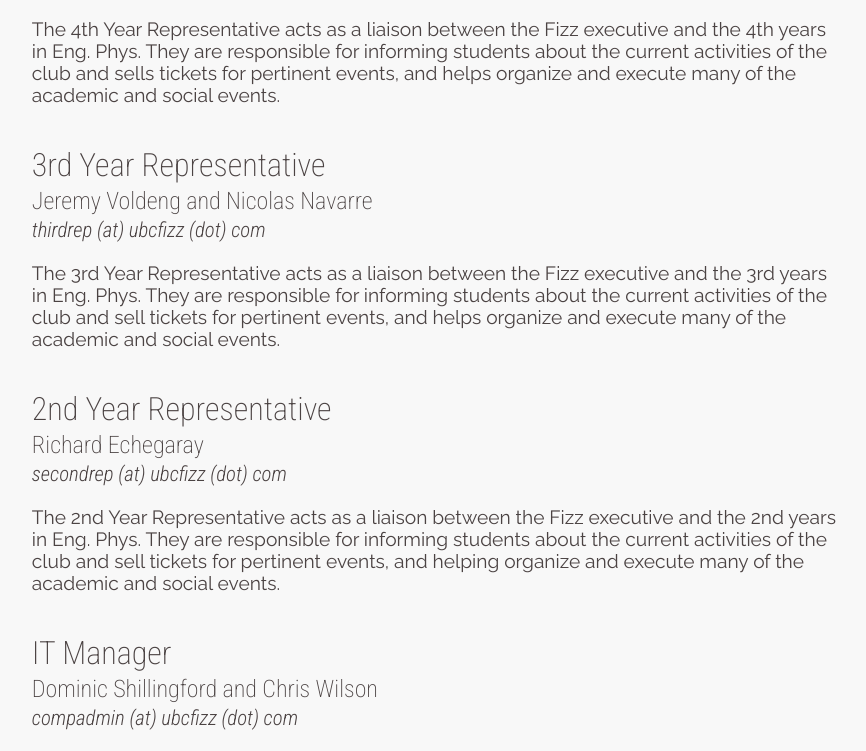
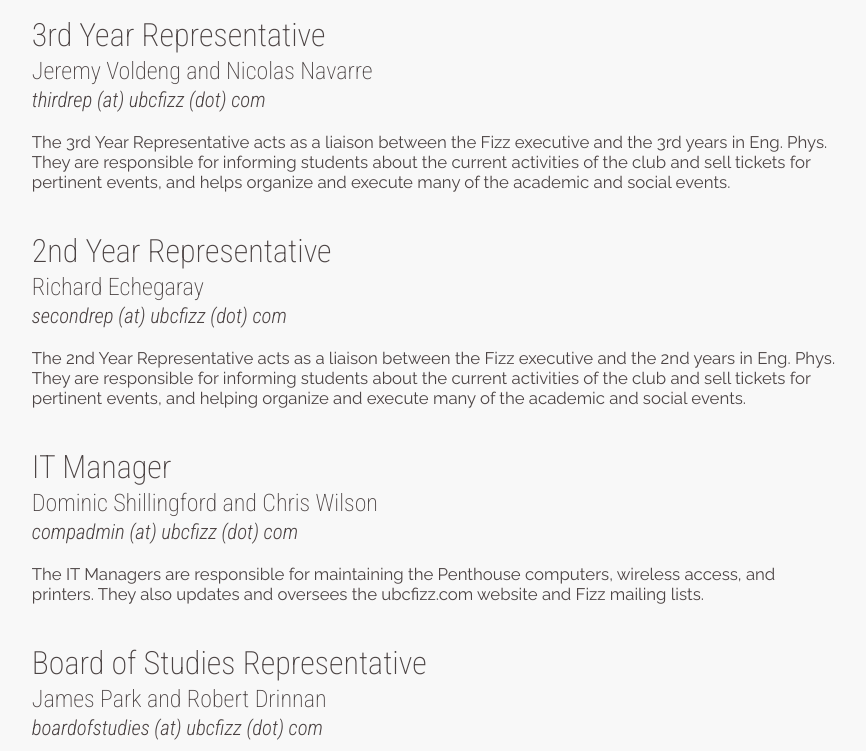
Before and after one commit to ubcengfizz/ubcfizz.ca-website, a React (Create React App) app: page /executives in a window 1280 px wide. Shown: the part 1540-2291 px from the top of the page, without its empty margins (45-911 px from the left). Built offline with nearby package versions, Linux system fonts and the light colour scheme; what react-stack-grid would draw is missing.

Commit message:
Changed font size in execs page and edited some content

```diff
--- a/src/Components/Admin/FizzExecs/FizzExecs.css
+++ b/src/Components/Admin/FizzExecs/FizzExecs.css
@@ -23,7 +23,7 @@
   width: 70%;
   margin-top: 20px;
   font-family: 'Raleway';
-  font-size: 1.2em;
+  font-size: 1.05em;
 }
 
 
@@ -31,8 +31,6 @@
   width: 90%;
   margin-left: 6%;
   color: #4B4343;
-
-
 }
 
 .component-header {
--- a/src/Components/Admin/FizzExecs/FizzExecs.js
+++ b/src/Components/Admin/FizzExecs/FizzExecs.js
@@ -133,7 +133,7 @@ class FizzExecs extends Component {
         <div className="person">
           <div className="title">Board of Studies Representative</div>
           <div className="name">James Park and Robert Drinnan</div>
-          <div className="email">bos (at) ubcfizz (dot) com</div>
+          <div className="email">boardofstudies (at) ubcfizz (dot) com</div>
 
           <div className="description">The Board of Studies Representatives organise feedback from current EngPhys
             students and advocate for changes to the required Engineering Physics curriculum. Feedback is primarily solicited
```
